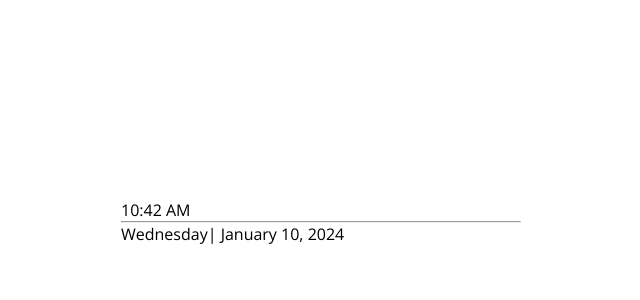
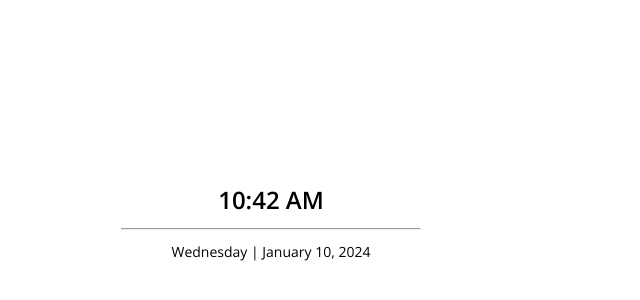
Before and after one commit to asiaIsOnline/custom-notion-widgets, a plain HTML site: page widgets/clock-date/clock-date.html in a window 1280 px wide. Shown: the part 178-478 px from the top of the page, without its empty margins (391-1031 px from the left). Drawn offline with nearby package versions, Linux system fonts and the light colour scheme.

Commit message:
Update clock-date widget with CSS and home page to access widget

```diff
--- a/widgets/clock-date/clock-date.css
+++ b/widgets/clock-date/clock-date.css
@@ -4,11 +4,26 @@ body {
 }
 
 #clock-date-widget {
-    width: 400px;
+    width: 300px;
     margin: 0;
     position: absolute;
     top: 50%;
     left: 40%;
     -ms-transform: translateY(-50%);
     transform: translateY(-50%);
+    display: flex;
+    flex-direction: column;
+    justify-content: center;
+    gap: 12px;
 }
+
+.time-container {
+    font-size: 24px;
+    text-align: center;
+    font-weight: 600;
+}
+
+.date-container {
+    font-size: 14px;
+    text-align: center;
+}
--- a/widgets/clock-date/clock-date.html
+++ b/widgets/clock-date/clock-date.html
@@ -9,10 +9,12 @@
 </head>
 <body>
     <div id="clock-date-widget">
-        <div class="time-container">10:42 AM</div>
+        <div class="time-container">
+            <span class="time">10:42 AM</span>
+        </div>
         <hr>
         <div class="date-container">
-            <span class="weekday">Wednesday</span>|
+            <span class="weekday">Wednesday</span> |
             <span class="date">January 10, 2024</span>
         </div>
     </div>
```
Also changed, not shown: index.html (+1 -2 lines).
